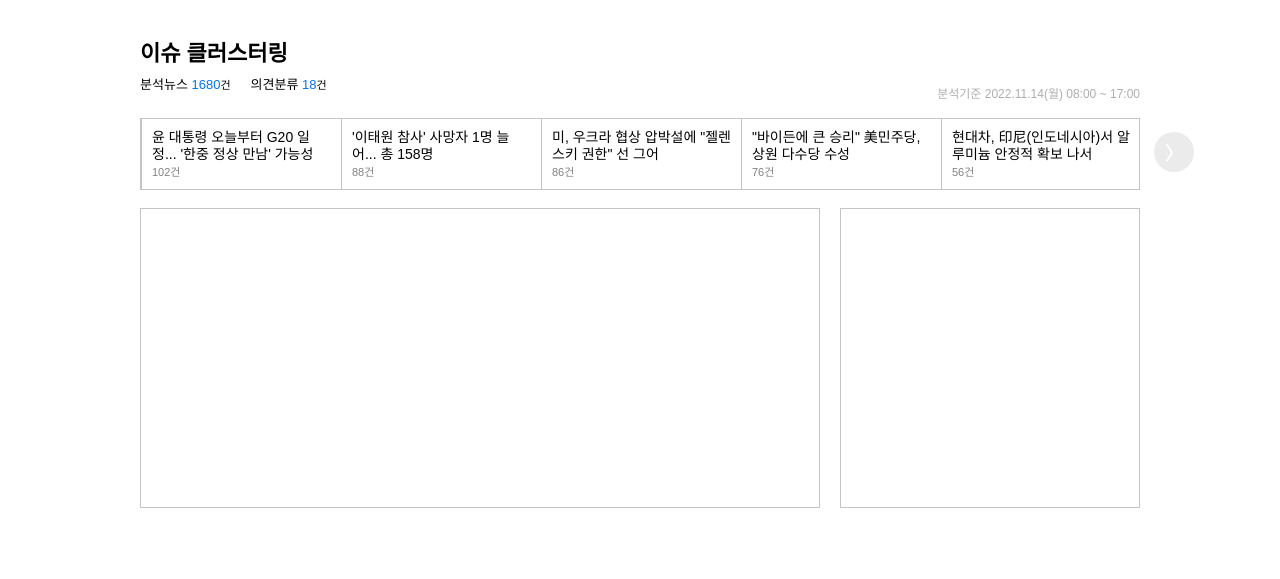
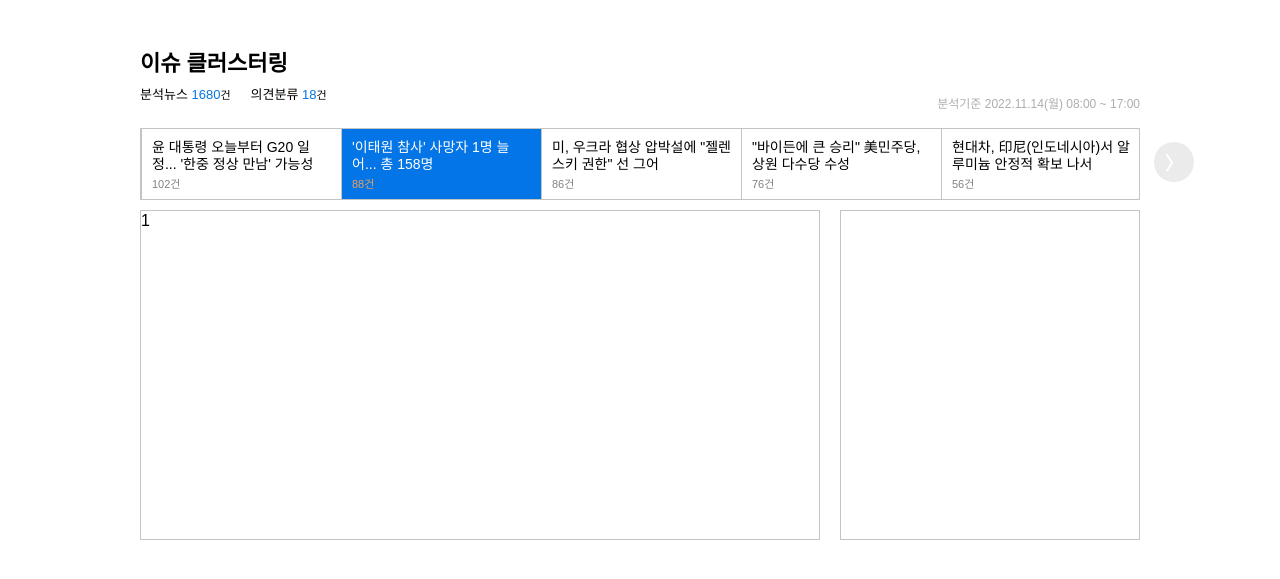
Before and after one commit to zeunxx/2022-SHP-T5, a React (Create React App) app in the folder newknews/: page / in a window 1280 px wide. Shown: the part 549-1128 px from the top of the page. Built offline with nearby package versions, Linux system fonts and the light colour scheme; a web font is replaced by a local one.

Commit message:
clustering 수정
useState, useEffect

```diff
--- a/newknews/src/Components/Today.tsx
+++ b/newknews/src/Components/Today.tsx
@@ -6,7 +6,7 @@ const Wrapper = styled.div`
   width: 1000px;
   margin: 0px auto;
   min-width: 800px;
-  margin-top: 20px;
+  margin-top: 30px;
   margin-bottom: 500px;
   //background-color: #89b2e9;
 `;
@@ -51,31 +51,6 @@ const Nownews = styled.div`
   }
 `;
 
-const SliderBox = styled.div`
-  //background-color: orange;
-  height: 90px;
-`;
-
-const NewsBox = styled.div`
-  height: 300px;
-  //border: 1px solid #c4c4c4;
-`;
-
-const News = styled.div`
-  //background-color: #8d79cb;
-  border: 1px solid #c4c4c4;
-  height: 100%;
-  width: 680px;
-  float: left;
-`;
-const Side = styled.div`
-  //background-color: #d08c8c;
-  border: 1px solid #c4c4c4;
-  height: 100%;
-  width: 300px;
-  float: right;
-`;
-
 function Today() {
   return (
     <>
@@ -90,13 +65,7 @@ function Today() {
         <Nownews>
           <p>분석기준 </p>2022.11.14(월) 08:00 ~ 17:00
         </Nownews>
-        <SliderBox>
-          <Clustering />
-        </SliderBox>
-        <NewsBox>
-          <News></News>
-          <Side></Side>
-        </NewsBox>
+        <Clustering />
       </Wrapper>
     </>
   );
--- a/newknews/src/Slider/Clustering.tsx
+++ b/newknews/src/Slider/Clustering.tsx
@@ -2,11 +2,20 @@ import Slider from "react-slick";
 import styled from "styled-components";
 import "slick-carousel/slick/slick.css";
 import "slick-carousel/slick/slick-theme.css";
-import { useState } from "react";
+import { useEffect, useState } from "react";
 
-const Box = styled.div`
+const Wrapper = styled.div`
+  //background-color: aqua;
+  height: 420px;
+  :first-child {
+    background-color: white;
+  }
+`;
+
+const Box = styled.div<{ backColor: boolean }>`
   height: 70px;
-  //background-color: #edabab;
+  background-color: ${(props) => (props.backColor ? "#0475E6" : "white")};
+  color: ${(props) => (props.backColor ? "white" : "black")};
   padding: 10px;
   border-left: 1px solid #c4c4c4;
   text-overflow: ellipsis;
@@ -14,13 +23,39 @@ const Box = styled.div`
   font-weight: 500;
   p {
     font-size: 11px;
-    color: #818181;
-    padding-top: 3px;
+    color: ${(props) => (props.backColor ? "	#EEA257" : "#818181")};
+    padding-top: 5px;
+  }
+  &:hover {
+    color: #c3c3c3;
   }
 `;
 
-const Wrapper = styled.div`
+const NewsBox = styled.div`
+  //background-color: #f7b1b1;
+  height: 330px;
+  margin-top: 10px;
+`;
+
+const SliderBox = styled.div`
   border: 1px solid #c4c4c4;
+  //background-color: #a5fdb2;
+`;
+
+const News = styled.div`
+  //background-color: #8d79cb;
+  border: 1px solid #c4c4c4;
+  height: 330px;
+  width: 680px;
+  float: left;
+`;
+
+const Side = styled.div`
+  //background-color: #d08c8c;
+  border: 1px solid #c4c4c4;
+  height: 330px;
+  width: 300px;
+  float: right;
 `;
 
 const testitem = [
@@ -95,26 +130,39 @@ const Clustering = () => {
     ),
   };
 
-  const [btnActive, setBtnActive] = useState();
+  const [box, setBox] = useState<number>(1);
+  const [toggle, setToggle] = useState([true, ...Array(9).fill(false)]);
 
-  const BoxClick = (event: any) => {
-    setBtnActive((prev) => {
-      console.log(event.target.value);
-      return event.target.value;
-    });
-  };
+  useEffect(() => {
+    console.log(box);
+    setToggle([...Array(box).fill(false), true, ...Array(9 - box).fill(false)]);
+    console.log(toggle);
+  }, [box]);
 
   return (
+    <>
       <Wrapper>
+        <SliderBox>
           <Slider {...settings}>
             {testitem.map((item) => (
-          <Box onClick={BoxClick}>
+              <Box
+                backColor={toggle[item.index - 1]}
+                onClick={() => {
+                  setBox(item.index - 1);
+                }}
+              >
                 {item.name}
                 <p>{item.count}건</p>
               </Box>
             ))}
           </Slider>
+        </SliderBox>
+        <NewsBox>
+          <News>{box}</News>
+          <Side></Side>
+        </NewsBox>
       </Wrapper>
+    </>
   );
 };
 
```
Lines whose indentation alone changed are shown as unchanged.
